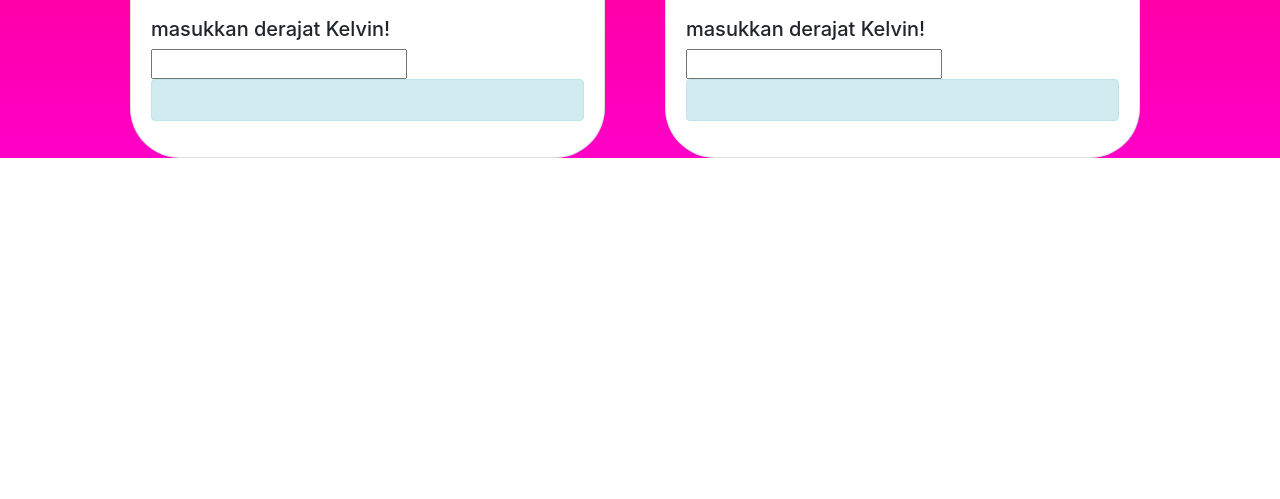
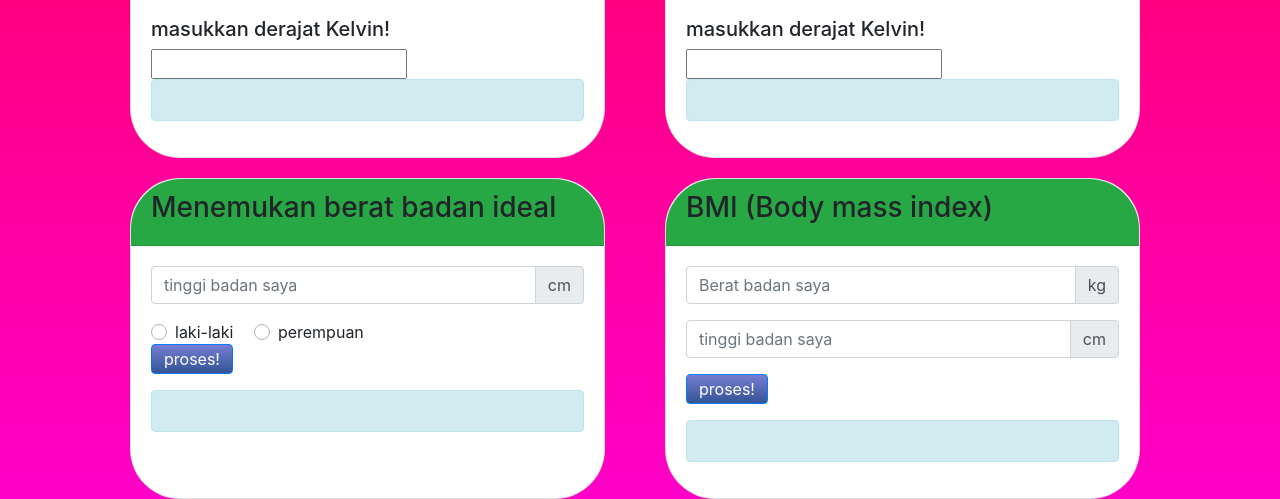
Before and after one commit to Fima03/Fima03.github.io, a plain HTML site: page index.html in a window 1280 px wide. Shown: the part 645-1144 px from the top of the page. Before the commit the page ends 803 px from the top, so only its background shows below. Drawn offline with Linux system fonts and the light colour scheme.

Commit message:
Update index.html

```diff
--- a/index.html
+++ b/index.html
@@ -123,8 +123,68 @@
             </div>
         </div>
     </div>
+
+    <div class="row">
+        <div class="card col-md-5">
+            <div class="card-header bg-success">
+                <h3>Menemukan berat badan ideal</h3>
+            </div>
+            <div class="card-body">
+                <div class="form-group">
+                    <div class="input-group mb-3">
+                        <!-- input -->
+                        <input type="text" id="height" class="form-control" placeholder="tinggi badan saya" aria-label="Nama Email">
+                        <div class="input-group-append">
+                            <span class="input-group-text" id="basic-addon2">cm</span>
+                        </div>
+                    </div>
+
+                        <!-- Radio -->
+                        <div class="custom-control custom-radio custom-control-inline">
+                            <input type="radio" id="laki-laki" value="cowok" name="gender" class="gender custom-control-input">
+                            <label class="custom-control-label" for="laki-laki">laki-laki</label>
+                        </div>
+                        <div class="custom-control custom-radio custom-control-inline">
+                            <input type="radio" id="perempuan" value = "cewek" name="gender" class="gender custom-control-input">
+                            <label class="custom-control-label" for="perempuan">perempuan</label>
+                        </div>
+                    <br>
+                    <button id="proccess" class="btn btn-primary">proses!</button>
+                </div>
+                <div class="alert alert-info">
+                    <p id="weight-result"></p>
+                </div>
+            </div>
+        </div>
+        <div class="card col-md-5 ">
+            <div class="card-header bg-success">
+                <h3>BMI (Body mass index)</h3>
+            </div>
+            <div class="card-body">
+                <div class="form-group">
+                    <div class="input-group mb-3">
+                        <input type="text" id="bmi-weight" class="form-control" placeholder="Berat badan saya" aria-label="Nama Email">
+                        <div class="input-group-append">
+                            <span class="input-group-text" id="basic-addon2">kg</span>
+                        </div>
+                    </div>
+                    <div class="input-group mb-3">
+                        <input type="text" id="bmi-height" class="form-control" placeholder="tinggi badan saya" aria-label="Nama Email">
+                        <div class="input-group-append">
+                            <span class="input-group-text" id="basic-addon2">cm</span>
+                        </div>
+                    </div>
+                    <button id="bmi-proccess" class="btn btn-primary">proses!</button>
+                </div>
+                <div class="alert alert-info">
+                    <p id="bmi-result"></p>
+            </div>
+        </div>
+    </div>
 </div>
 
+</div>
+</div>
 
 <script src="bootstrap/js/jquery.js"></script>
 <script src="bootstrap/js/bootstrap.js"></script>
```
